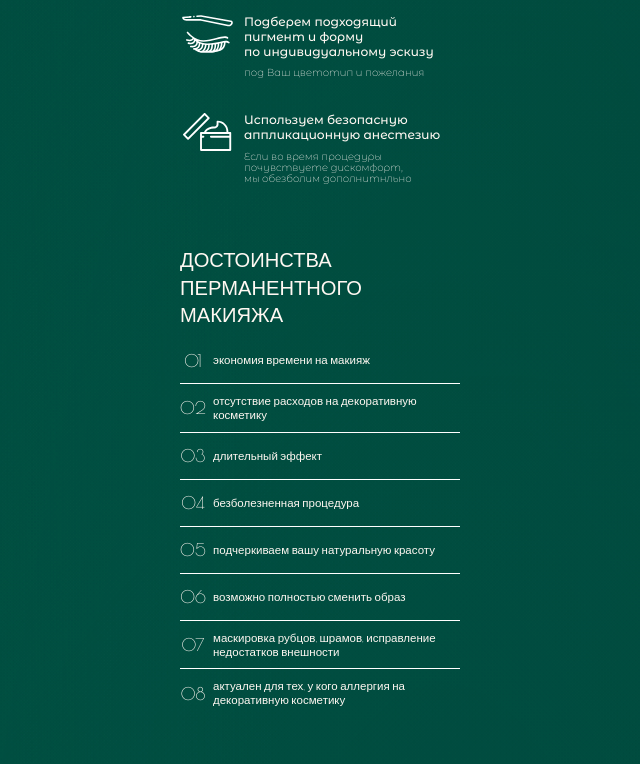
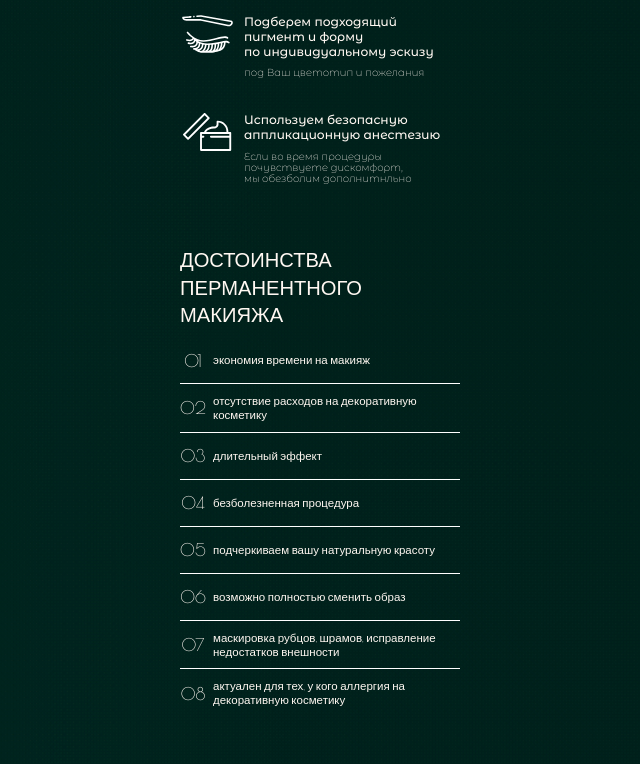
Before and after one commit to AntonKovalev1/antonKovalev1.github.io, a plain HTML site: page index.html in a window 1280 px wide. Shown: the part 363-1127 px from the top of the page, without its empty margins (320-960 px from the left). Drawn offline with nearby package versions, Linux system fonts and the light colour scheme; some packages are replaced by stand-ins of ours; a script that the page names is missing.

Commit message:
Update page1.css

```diff
--- a/public/styles/page1.css
+++ b/public/styles/page1.css
@@ -13,6 +13,10 @@ body {
     font-size:1.2em;
 
     background: radial-gradient(35.63% 127.35% at 16.72% 75.27%, rgba(1, 89, 73, 0.32) 0%, rgba(1, 89, 73, 0.00) 100%), radial-gradient(84.29% 101.93% at 59.69% 64.42%, rgba(1, 89, 73, 0.31) 0%, rgba(1, 89, 73, 0.00) 100%), radial-gradient(167.14% 85.39% at 63.44% 50.77%, rgba(1, 89, 74, 0.47) 46.39%, rgba(1, 89, 74, 0.20) 100%), radial-gradient(70.63% 104.58% at 60.94% 38.88%, rgba(1, 89, 74, 0.27) 53.04%, rgba(1, 89, 74, 0.09) 98.99%), radial-gradient(149.59% 95.63% at 63.91% 26.68%, rgba(1, 89, 74, 0.12) 68.94%, rgba(1, 89, 74, 0.00) 100%), radial-gradient(147.26% 43.11% at 63.75% 12.15%, rgba(1, 89, 74, 0.30) 56.97%, rgba(1, 89, 74, 0.00) 100%), radial-gradient(161.51% 47.71% at 16.56% 1.62%, rgba(1, 89, 73, 0.40) 19.33%, rgba(0, 0, 0, 0.09) 94.4%), #000;
+
+
+
+    background: radial-gradient(35.63% 127.35% at 16.72% 75.27%, rgba(1, 89, 73, 0.15) 0%, rgba(1, 89, 73, 0.00) 100%), radial-gradient(84.29% 101.93% at 59.69% 64.42%, rgba(1, 89, 73, 0.15) 0%, rgba(1, 89, 73, 0.00) 100%), radial-gradient(167.14% 85.39% at 63.44% 50.77%, rgba(1, 89, 74, 0.15) 46.39%, rgba(1, 89, 74, 0.06) 100%), radial-gradient(70.63% 104.58% at 60.94% 38.88%, rgba(1, 89, 74, 0.06) 53.04%, rgba(1, 89, 74, 0.02) 98.99%), radial-gradient(149.59% 95.63% at 63.91% 26.68%, rgba(1, 89, 74, 0.06) 68.94%, rgba(1, 89, 74, 0.00) 100%), radial-gradient(147.26% 43.11% at 63.75% 12.15%, rgba(1, 89, 74, 0.06) 56.97%, rgba(1, 89, 74, 0.00) 100%), radial-gradient(161.51% 47.71% at 16.56% 1.62%, rgba(1, 89, 73, 0.06) 19.33%, rgba(0, 0, 0, 0.01) 94.4%), #000;
 
     width: 320px;
     min-width: 320px;
```
